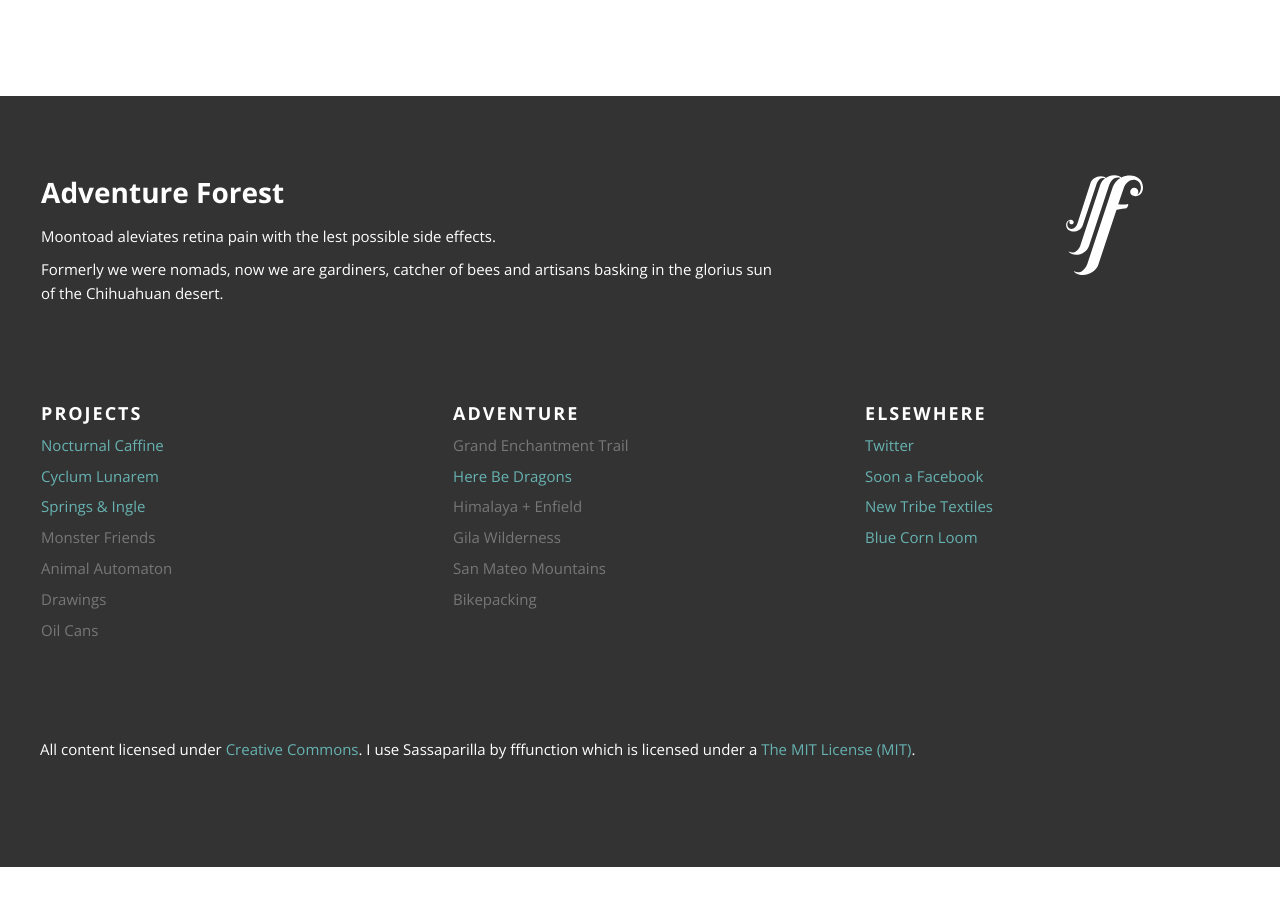
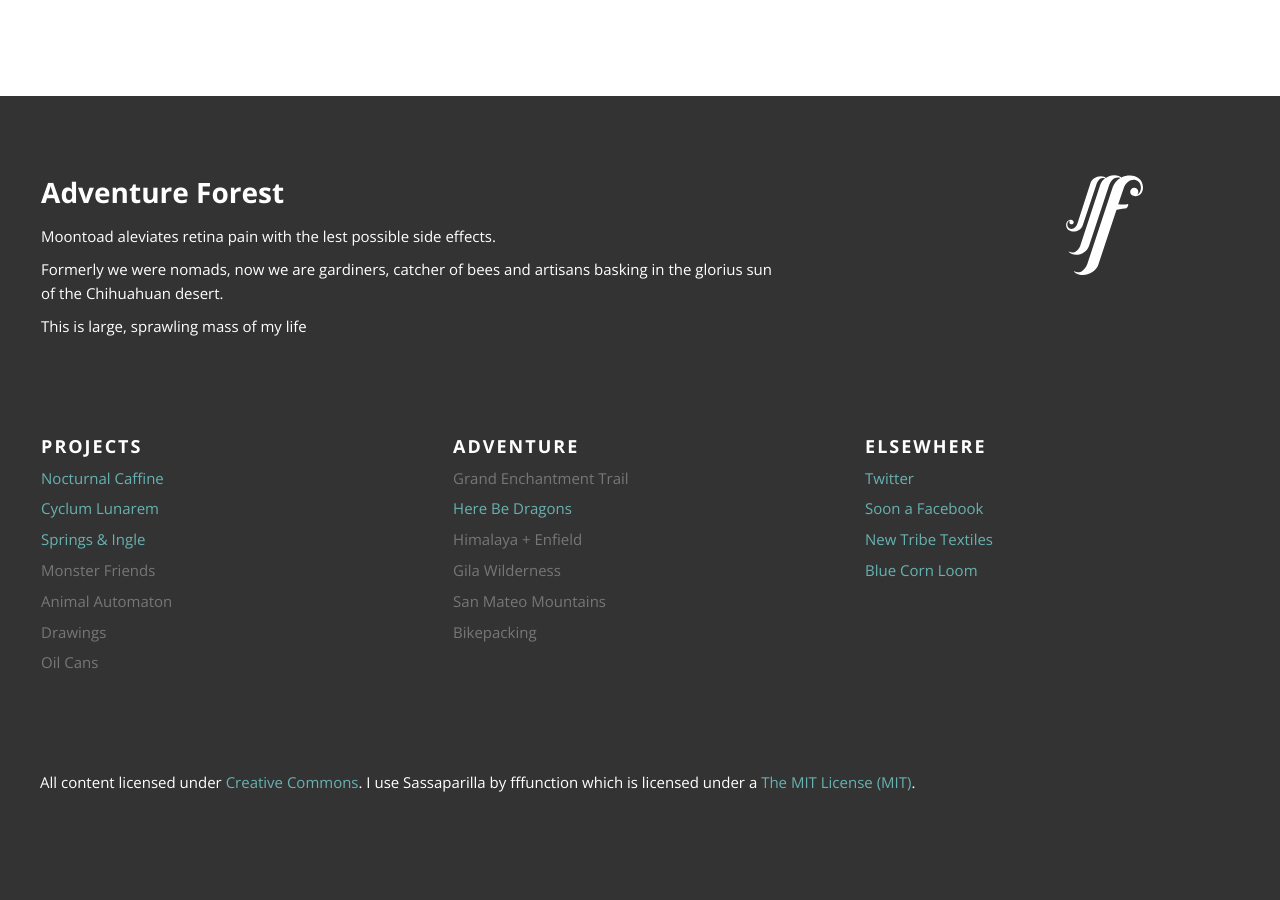
Before and after one commit to heirloompixels/moontoad.net, a Jekyll site: the page built from index.html, in a window 1280 px wide and 900 px high, scrolled down 1913 px. Built offline with Jekyll 4.4.1, drawn with Linux system fonts in a browser that asks for light colours; nearby versions of some CDN libraries; Markdown is read by kramdown in place of the engine named in the settings; before the commit the page ends 2780 px from its top, so only the background shows below that.

Commit message:
Worked on footer copy

```diff
--- a/_layouts/sassaparilla.html
+++ b/_layouts/sassaparilla.html
@@ -41,6 +41,7 @@
                                         <h3>Adventure Forest</h3>
                                         <p>Moontoad aleviates retina pain with the lest possible side effects.</p>
                                         <p>Formerly we were nomads, now we are gardiners, catcher of bees and artisans basking in the glorius sun of the Chihuahuan desert.</p>
+                                        <p>This is large, sprawling mass of my life</p>
                                 </div>
                                 <div class="colspan12-3 push12-1 colspan8-3 colspan6-2 colspan2-2 as-grid with-gutter">
                                         <span class="fff-svg"></span>
```
